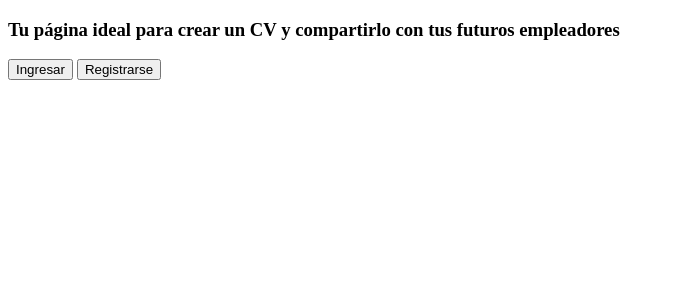
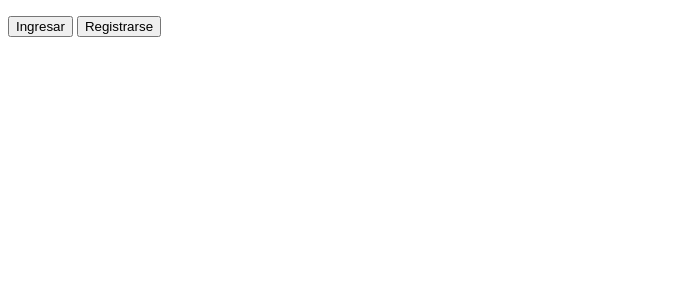
Before and after one commit to alanBonnet/Pufliteros1, a PHP site: page /inicio.php in a window 1280 px wide. Shown: the part 96-396 px from the top of the page, without its empty margins (0-675 px from the left). Run offline with PHP 8.4, Linux system fonts and the light colour scheme.

Commit message:
desagregacion de formulario y contenido

```diff
--- a/php/inicio.php
+++ b/php/inicio.php
@@ -44,18 +44,19 @@
       </div>
     </div>
   </nav>';
+  $formularioIngreso='<div class="row rounded" id="ingresar">
+  <div id="botonera" class="bg-orange col-10 col-sm-6 mx-auto py-5 my-2 rounded text-center">
+  <button class="btn btn-outline-light mx-lg-4 btn-lg" onclick="ingresarDo()" id="btn-login">Ingresar</button>
+  <button class="btn btn-outline-light mx-lg-4 btn-lg" onclick="registrarDo()" id="btn-singin">Registrarse</button>
+  </div>
+</div>';
   $content= '<div class="container">
   <h3 class="rounded my-2 text-center p-2 bg-orange text-light">Tu página ideal para crear un CV y
     compartirlo con tus futuros empleadores</h3>
-  <div class="row rounded" id="ingresar">
-        <div id="botonera" class="bg-orange col-10 col-sm-6 mx-auto py-5 my-2 rounded text-center">
-        <button class="btn btn-outline-light mx-lg-4 btn-lg" onclick="ingresarDo()" id="btn-login">Ingresar</button>
-        <button class="btn btn-outline-light mx-lg-4 btn-lg" onclick="registrarDo()" id="btn-singin">Registrarse</button>
-        </div>
-    </div>
+
   </div>';
   /*pinto el navbar y luego el content*/
   echo $navbar;
-  echo $content;
+  echo $formularioIngreso;
 
   ?>
```
